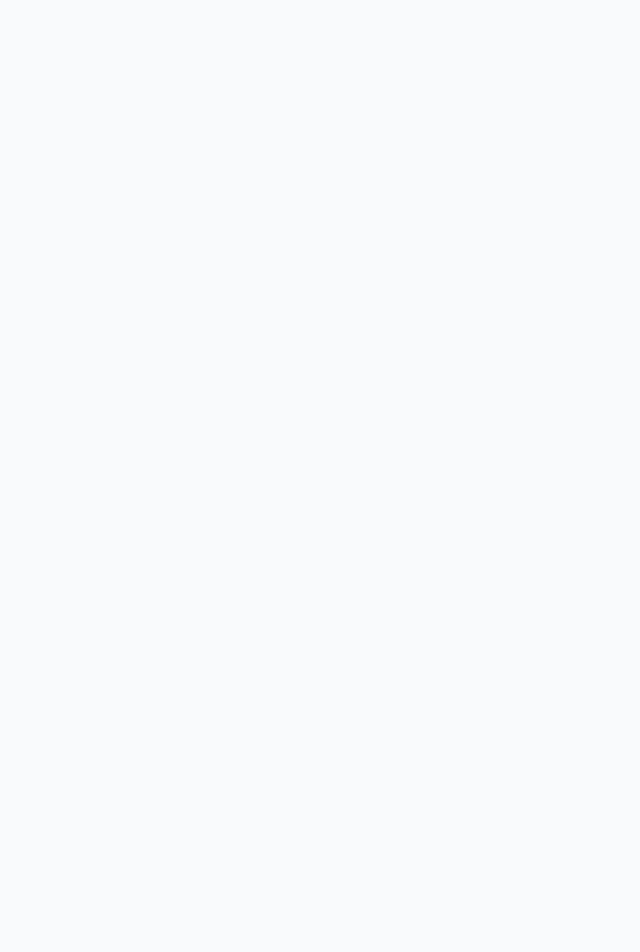
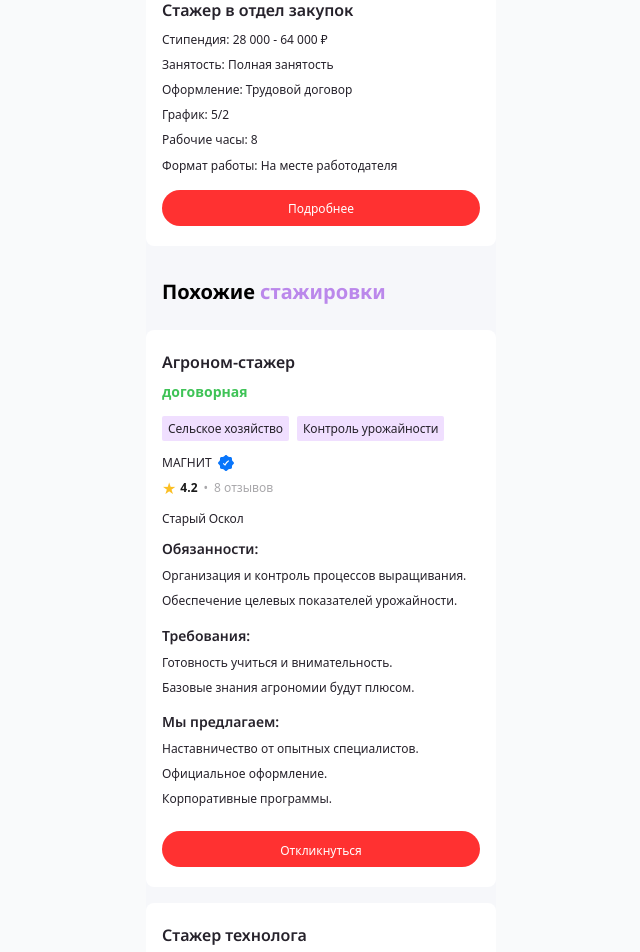
Before and after one commit to PowerCoin1/COMPAS, a React (Vite) app in the folder frontend/: page /internships in a window 1280 px wide. Before the commit this address had no page. Shown: the part 180-1132 px from the top of the page, without its empty margins (319-959 px from the left). Before the commit the page ends 800 px from the top, so only its background shows below. Built offline with nearby package versions, Linux system fonts and the light colour scheme.

Commit message:
feat/frontend/20: added internship cards and detailed view with page integration, enabled burger menu navigation

```diff
--- a/frontend/src/App.tsx
+++ b/frontend/src/App.tsx
@@ -3,6 +3,7 @@ import { Route, Routes } from 'react-router-dom';
 import { MainLayout } from './features/MainLayout';
 import { AssistancePage } from './pages/AssistancePage';
 import { HomePage } from './pages/HomePage';
+import { InternshipPage } from './pages/IntershipPage/IntershipPage';
 import { LoginPage } from './pages/LoginPage';
 import { ProgramPage } from './pages/ProgramPage';
 import { VacancyPage } from './pages/VacancyPage';
@@ -16,6 +17,7 @@ function App() {
                 <Route path="/help" element={<AssistancePage />} />
                 <Route path="/login" element={<LoginPage />} />
                 <Route path="/vacancies" element={<VacancyPage />} />
+                <Route path="/internships" element={<InternshipPage />} />
             </Route>
         </Routes>
     );
--- a/frontend/src/components/InternshipCard/InternshipCard.tsx
+++ b/frontend/src/components/InternshipCard/InternshipCard.tsx
@@ -0,0 +1,49 @@
+import { Button } from '../../shared/ui';
+
+interface InternshipCardProps {
+    title: string;
+    stipend?: string; // вместо income
+    employmentType: string;
+    contractType: string;
+    schedule: string;
+    workHours: string;
+    workFormat: string;
+    onDetails?: () => void;
+}
+
+const InfoRow = ({ label, value }: { label: string; value: string }) => (
+    <div className="text-sm font-light text-dark">
+        <span className="font-normal">{label}: </span>
+        <span>{value}</span>
+    </div>
+);
+
+export const InternshipCard: React.FC<InternshipCardProps> = ({
+    title,
+    stipend = 'не указана',
+    employmentType,
+    contractType,
+    schedule,
+    workHours,
+    workFormat,
+    onDetails,
+}) => {
+    return (
+        <article className="bg-white rounded-lg py-5 px-4 max-w-[350px] w-full">
+            <h3 className="font-semibold text-lg text-dark mb-2">{title}</h3>
+
+            <div className="flex flex-col gap-2 mb-4">
+                <InfoRow label="Стипендия" value={stipend} />
+                <InfoRow label="Занятость" value={employmentType} />
+                <InfoRow label="Оформление" value={contractType} />
+                <InfoRow label="График" value={schedule} />
+                <InfoRow label="Рабочие часы" value={workHours} />
+                <InfoRow label="Формат работы" value={workFormat} />
+            </div>
+
+            <Button color="red" size="sm" onClick={onDetails}>
+                Подробнее
+            </Button>
+        </article>
+    );
+};
--- a/frontend/src/components/IntershipCardDetails/InternshipCardDetailed.tsx
+++ b/frontend/src/components/IntershipCardDetails/InternshipCardDetailed.tsx
@@ -0,0 +1,94 @@
+import React from 'react';
+
+import { VerificationIcon } from '../../assets/icons/VerificationIcon';
+import { Button } from '../../shared/ui';
+
+interface InternshipCardDetailedProps {
+    title: string;
+    stipendAmount?: string;
+    stipendComment?: string;
+    tags: string[];
+    companyName: string;
+    rating: number;
+    reviewsCount: number;
+    location: string;
+    responsibilities: string[];
+    requirements: string[];
+    benefits: string[];
+    onApply?: () => void;
+}
+
+export const InternshipCardDetailed: React.FC<InternshipCardDetailedProps> = ({
+    title,
+    stipendAmount,
+    stipendComment,
+    tags,
+    companyName,
+    rating,
+    reviewsCount,
+    location,
+    responsibilities,
+    requirements,
+    benefits,
+    onApply,
+}) => {
+    return (
+        <div className="bg-white rounded-lg py-5 px-4 max-w-[350px] w-full box-border">
+            <h3 className="font-semibold text-lg text-dark mb-2">{title}</h3>
+
+            <div className="mb-4 text-[15px]">
+                <span className="text-green font-semibold text-md">{stipendAmount}</span>
+                {stipendComment && <span className="text-dark font-light text-sm"> {stipendComment}</span>}
+            </div>
+
+            <div className="flex gap-2 mb-3 flex-wrap">
+                {tags.map((tag, index) => (
+                    <span key={index} className="bg-lavender text-dark rounded-xs py-1 px-1.5 font-normal text-sm tracking-[-0.01em]">
+                        {tag}
+                    </span>
+                ))}
+            </div>
+
+            <div className="flex items-center gap-1 mb-1.5">
+                <span className="font-medium text-sm uppercase text-dark">{companyName}</span>
+                <VerificationIcon className="block" />
+            </div>
+
+            <div className="flex items-center gap-1 mb-3.5 font-medium text-sm">
+                <span className="text-[#fbbf24] text-lg leading-none">★</span>
+                <span className="font-bold text-[#1a1a1a]">{rating}</span>
+                <span className="text-dark/40 mx-0.5">•</span>
+                <span className="text-dark/40">{reviewsCount} отзывов</span>
+            </div>
+
+            <div className="font-normal text-sm tracking-[-0.01em] text-dark mb-3">{location}</div>
+
+            <div className="mb-6 text-dark font-light text-sm">
+                <h4 className="font-semibold mb-2">Обязанности:</h4>
+                {responsibilities.map((text, idx) => (
+                    <p key={idx} className="mb-2">
+                        {text}
+                    </p>
+                ))}
+
+                <h4 className="font-semibold mt-4 mb-2">Требования:</h4>
+                {requirements.map((text, idx) => (
+                    <p key={idx} className="mb-2">
+                        {text}
+                    </p>
+                ))}
+
+                <h4 className="font-semibold mt-4 mb-2">Мы предлагаем:</h4>
+                {benefits.map((text, idx) => (
+                    <p key={idx} className="mb-2">
+                        {text}
+                    </p>
+                ))}
+            </div>
+
+            <Button color="red" size="sm" onClick={onApply}>
+                Откликнуться
+            </Button>
+        </div>
+    );
+};
--- /dev/null
+++ b/frontend/src/pages/IntershipPage/IntershipPage.tsx
@@ -0,0 +1,56 @@
+import { InternshipCard } from '../../components/InternshipCard';
+import { InternshipCardDetailed } from '../../components/IntershipCardDetails';
+import { SearchBar } from '../../shared/ui/SearchBar/SearchBar';
+
+export const InternshipPage = () => {
+    return (
+        <div className="min-h-screen bg-primary mb-4">
+            <div className="flex flex-col gap-4">
+                <SearchBar />
+
+                <InternshipCard
+                    title="Стажер в отдел закупок"
+                    stipend="28 000 - 64 000 ₽"
+                    employmentType="Полная занятость"
+                    contractType="Трудовой договор"
+                    schedule="5/2"
+                    workHours="8"
+                    workFormat="На месте работодателя"
+                    onDetails={() => alert('Подробнее о стажировке')}
+                />
+
+                <h2 className="text-xl font-bold mb-2 mt-4 pl-4">
+                    Похожие <span className="text-bright-purple">стажировки</span>
+                </h2>
+
+                <InternshipCardDetailed
+                    title="Агроном-стажер"
+                    stipendAmount="договорная"
+                    tags={['Сельское хозяйство', 'Контроль урожайности']}
+                    companyName="Магнит"
+                    rating={4.2}
+                    reviewsCount={8}
+                    location="Старый Оскол"
+                    responsibilities={['Организация и контроль процессов выращивания.', 'Обеспечение целевых показателей урожайности.']}
+                    requirements={['Готовность учиться и внимательность.', 'Базовые знания агрономии будут плюсом.']}
+                    benefits={['Наставничество от опытных специалистов.', 'Официальное оформление.', 'Корпоративные программы.']}
+                    onApply={() => alert('Отклик отправлен!')}
+                />
+
+                <InternshipCardDetailed
+                    title="Стажер технолога"
+                    stipendAmount="от 35 000 ₽"
+                    tags={['Пищевая промышленность', 'Высшее образование']}
+                    companyName="Белгранкорм"
+                    rating={4.6}
+                    reviewsCount={5}
+                    location="Белгород"
+                    responsibilities={['Стажировка в птицеводстве, свиноводстве и переработке.', 'Участие в производственных процессах.']}
+                    requirements={['Высшее образование по технологии производства.', 'Желание развиваться в пищевой отрасли.']}
+                    benefits={['Оплачиваемая стажировка.', 'Обучение на рабочем месте.', 'Перспектива трудоустройства.']}
+                    onApply={() => alert('Отклик отправлен!')}
+                />
+            </div>
+        </div>
+    );
+};
--- /dev/null
+++ b/frontend/src/pages/IntershipPage/index.ts
@@ -0,0 +1 @@
+export { InternshipPage } from './IntershipPage';
```
